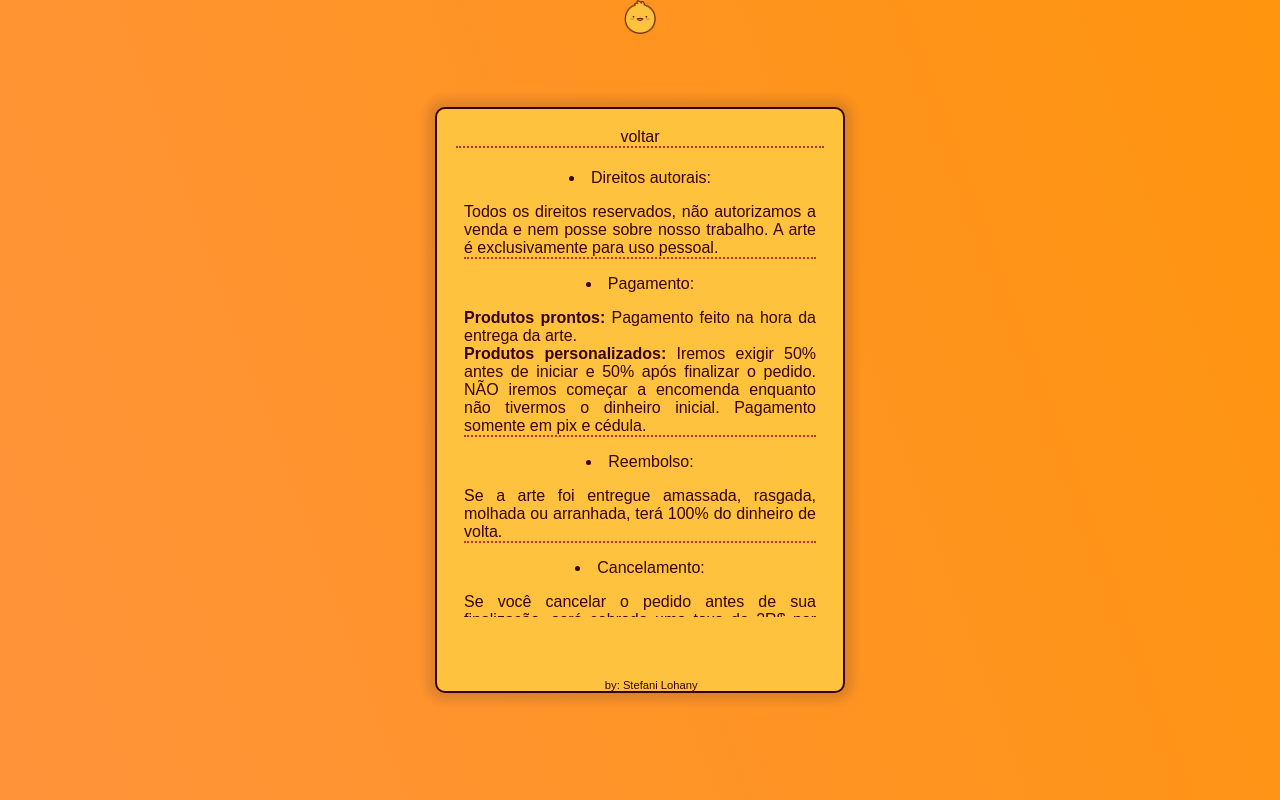
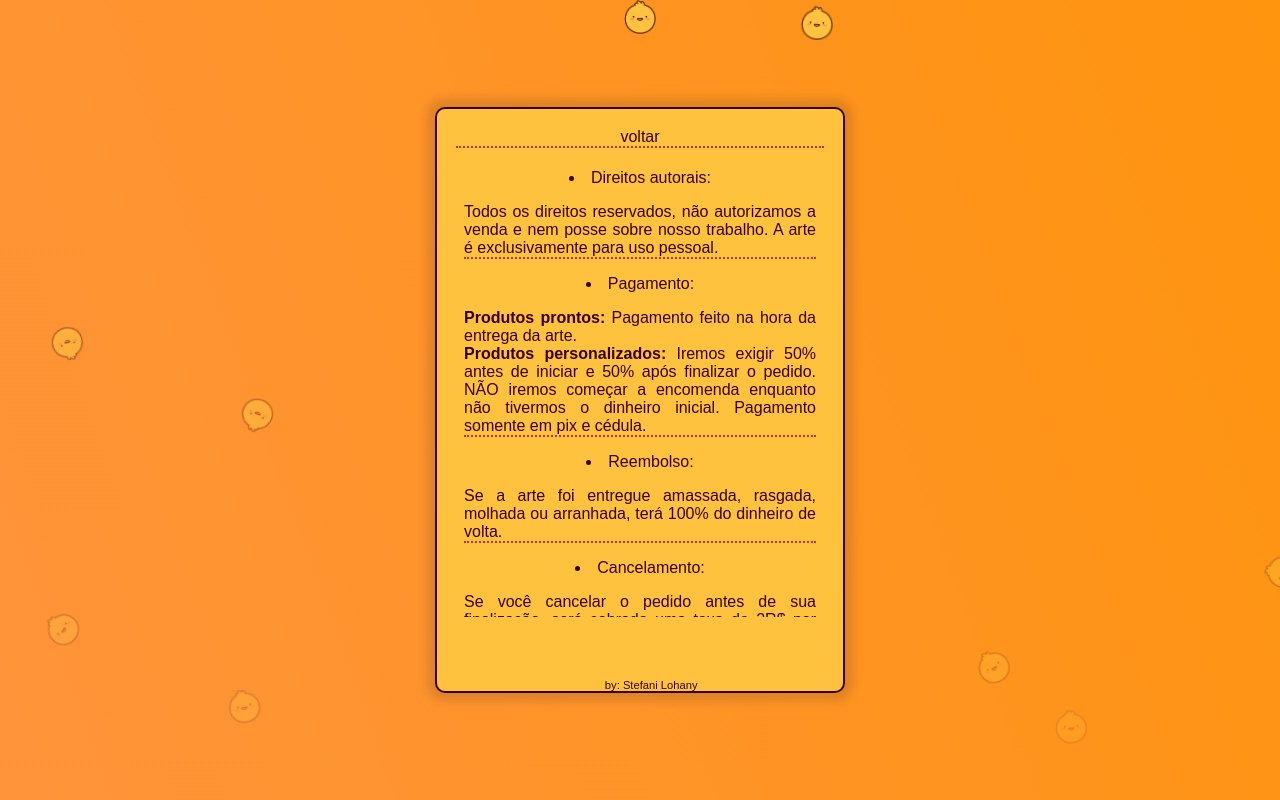
Before and after one commit to loloh69/Fofruchos, a plain HTML site: page src/termo.html in a window 1280 px wide. Drawn offline with Linux system fonts and the light colour scheme; the site is published under a folder, as on GitHub Pages, so addresses that start at the root find nothing; a web font is replaced by a local one.

Commit message:
termo.html

```diff
--- a/src/termo.html
+++ b/src/termo.html
@@ -82,6 +82,6 @@
         </footer>
       </div>
     </div>
-     <script src="/src/animar.js"></script>
+     <script src="animar.js"></script>
   </body>
 </html>
```
